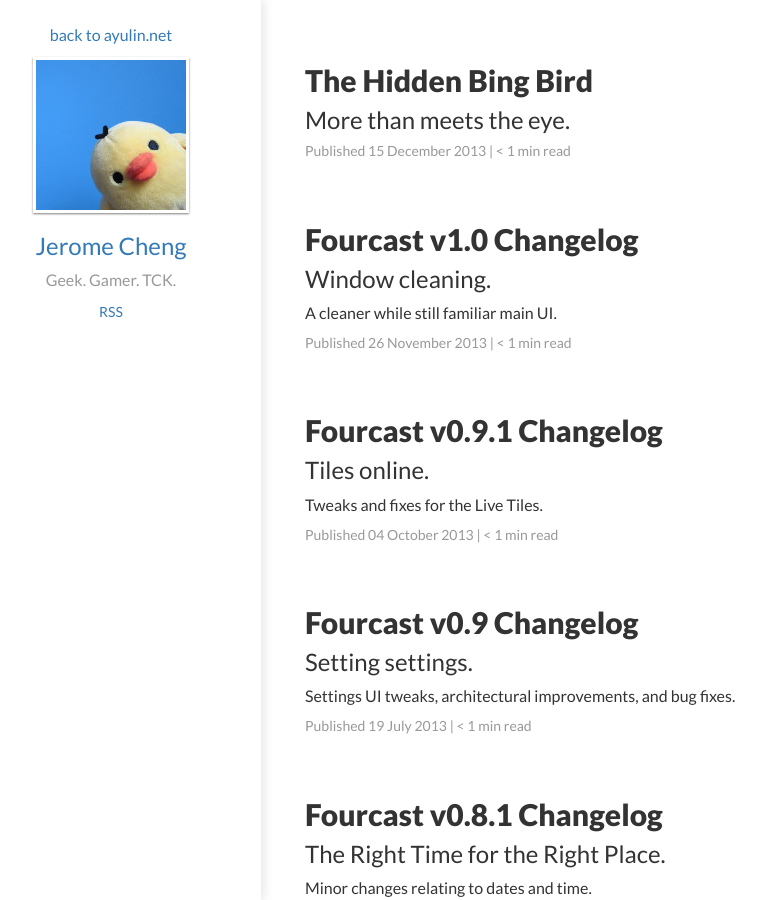
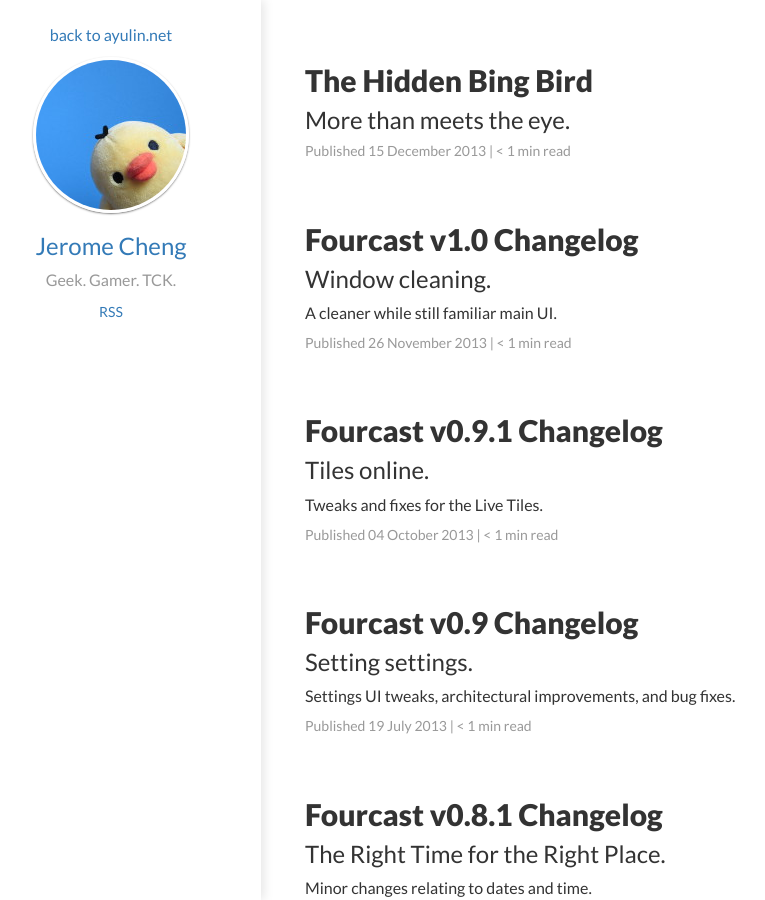
Before and after one commit to jcheng31/ayulin.net, a Jekyll site: the page built from Content/blog/index.html, in a window 1280 px wide and 900 px high. Shown: the whole window, without its empty margins (39-804 px from the left). Built offline with Jekyll 4.4.1, drawn with Linux system fonts in a browser that asks for light colours; nearby versions of some CDN libraries; Markdown is read by kramdown in place of the engine named in the settings; the list of posts is cut into pages by our own code.

Commit message:
Restore circle border to profile pic.

```diff
--- a/Content/_layouts/blog.html
+++ b/Content/_layouts/blog.html
@@ -7,7 +7,7 @@ is_blog: true
     <div class="row center-text">
       <p><a href="/">back to ayulin.net</a></p>
       <a href="/blog">
-        <img src="/blog/img/profile.JPG" class="image-border">
+        <img src="/blog/img/profile.JPG" class="image-border img-circle">
         <h3>Jerome Cheng</h3>
       </a>
       <p class="subtle">Geek. Gamer. TCK.</p>
```
